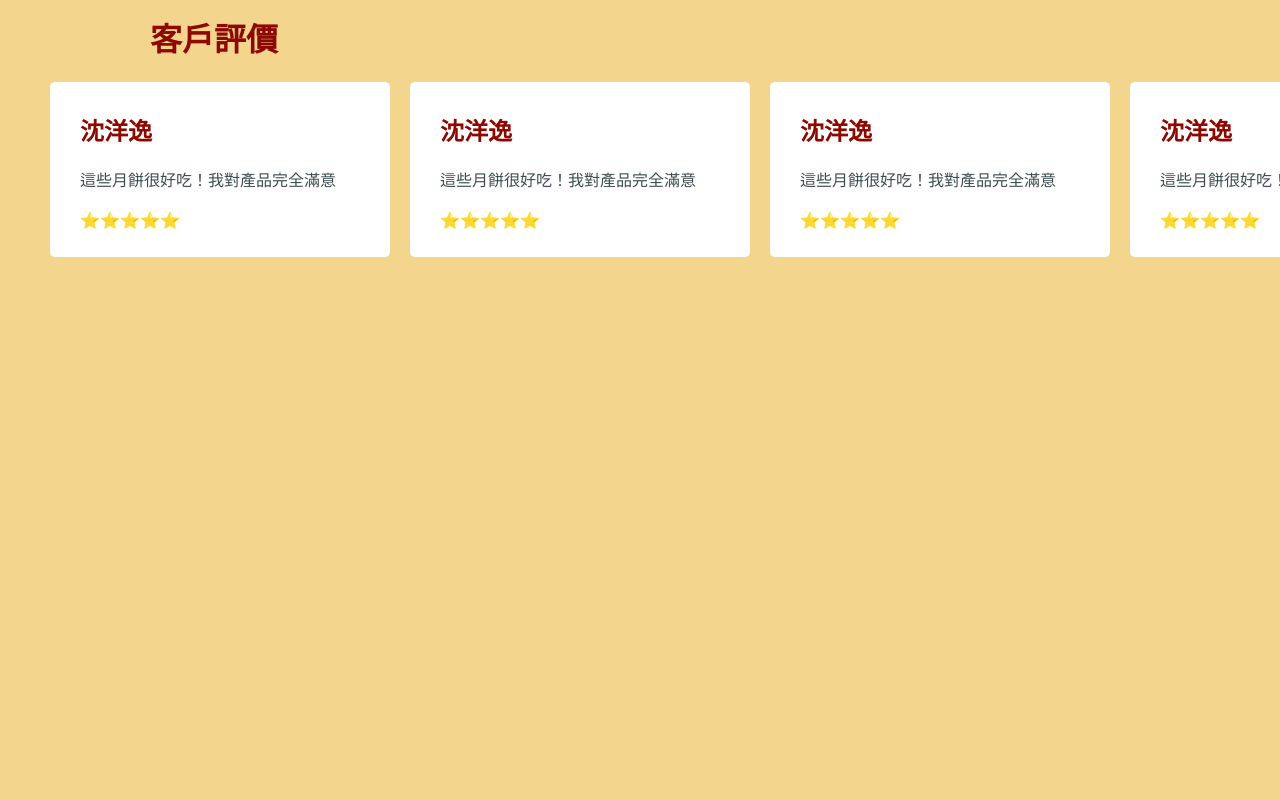
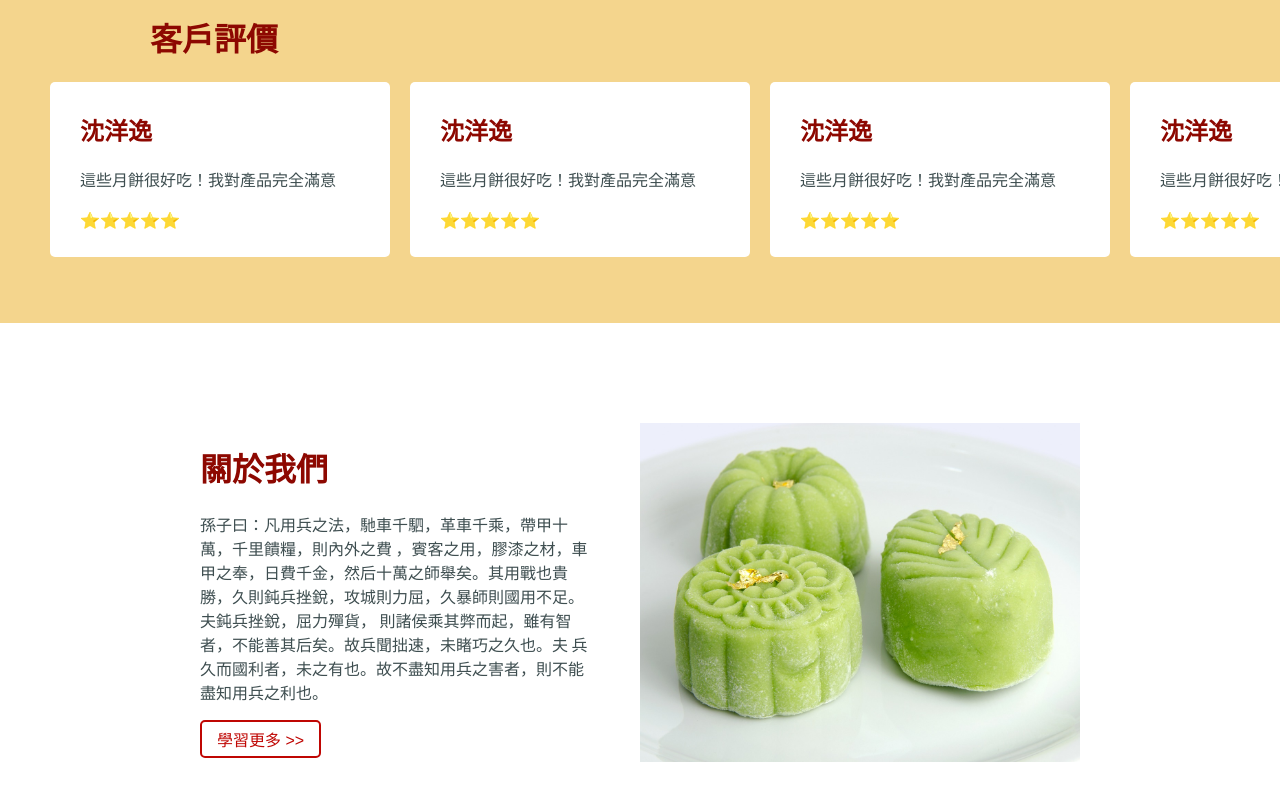
Before and after one commit to Yang-Yi-Shen/muguo, a Vue app: page / in a window 1280 px wide. Shown: the part 1349-2149 px from the top of the page. Before the commit the page ends 1672 px from the top, so only its background shows below. Built offline with nearby package versions, Linux system fonts and the light colour scheme.

Commit message:
feat: first draft of homepage about

```diff
--- a/src/views/Home.vue
+++ b/src/views/Home.vue
@@ -82,6 +82,18 @@
                 <p class="review-rating">⭐⭐⭐⭐⭐</p>
             </li>
         </ul>
+    </div>
+    <div id="about">
+        <div class="about-content">
+            <h1 class="about-title heading">關於我們</h1>
+            <p class="about-text">孫子曰：凡用兵之法，馳車千駟，革車千乘，帶甲十萬，千里饋糧，則內外之費
+                ，賓客之用，膠漆之材，車甲之奉，日費千金，然后十萬之師舉矣。其用戰也貴
+                勝，久則鈍兵挫銳，攻城則力屈，久暴師則國用不足。夫鈍兵挫銳，屈力殫貨，
+                則諸侯乘其弊而起，雖有智者，不能善其后矣。故兵聞拙速，未睹巧之久也。夫
+                兵久而國利者，未之有也。故不盡知用兵之害者，則不能盡知用兵之利也。</p>
+            <button class="about-btn">學習更多 >></button>
+        </div>
+        <img class="about-image" src="/src/assets/green_mooncakes.jpg">
     </div>
 </template>
 
@@ -204,4 +216,33 @@ nav {
     border-radius: 5px;
     padding: 10px 30px;
 }
+
+#about {
+    display: flex;
+    background-color: white;
+    padding: 100px 200px;
+    gap: 50px;
+}
+
+.about-image {
+    width: min(50%, 500px);
+}
+
+.about-btn {
+    background-color: white;
+    border: 2px solid var(--contrast);
+    border-radius: 5px;
+    color: var(--contrast);
+    font-size: 16px;
+    padding: 5px 15px;
+    text-align: center;
+    margin: 0px auto;
+    transition: background-color 0.4s, color 0.4s, border 0.4s;
+}
+
+.about-btn:hover {
+    background-color: var(--headings);
+    color: white;
+    border: 2px solid var(--headings)
+}
 </style>
```
Also changed, not shown: src/assets/green_mooncakes.jpg (added).
